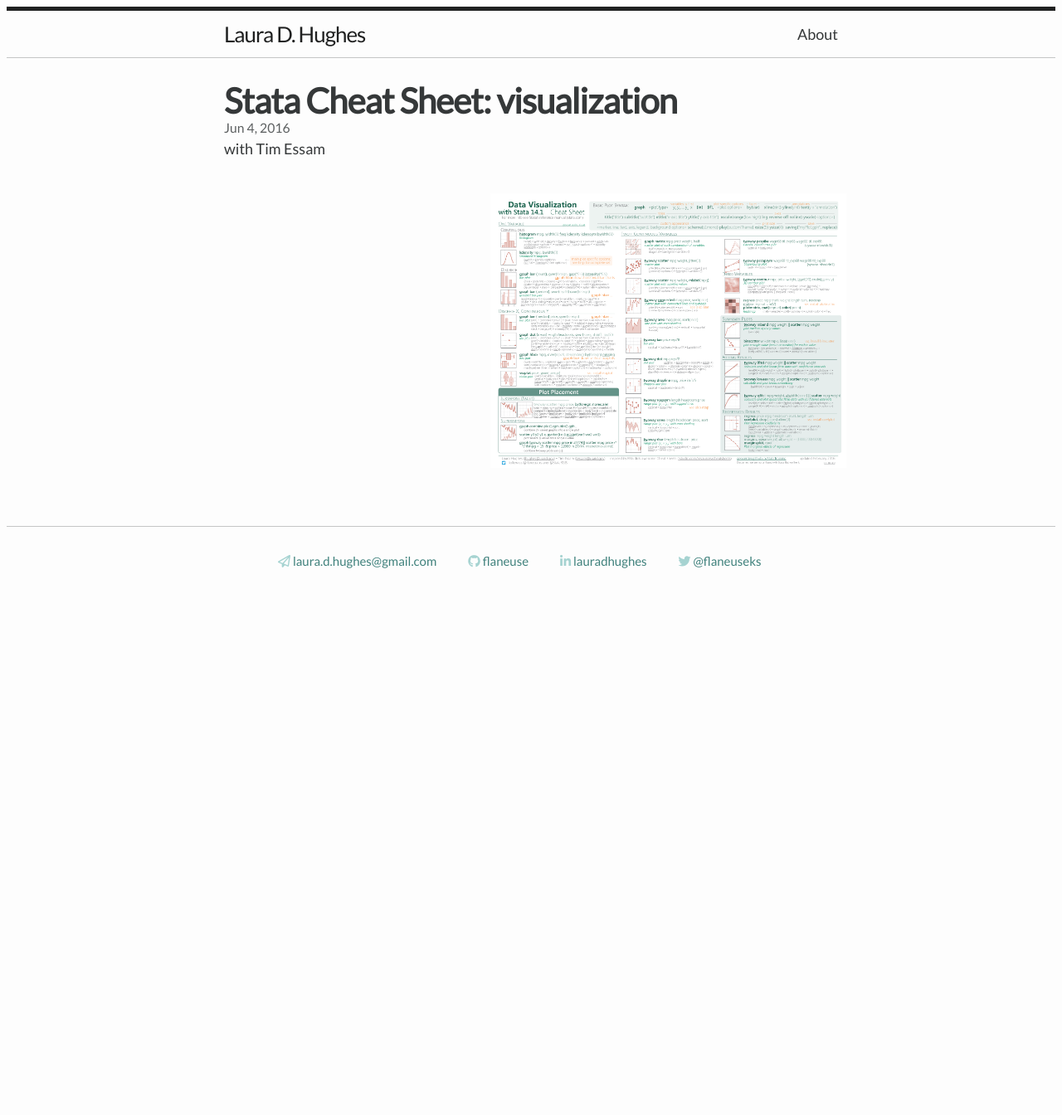
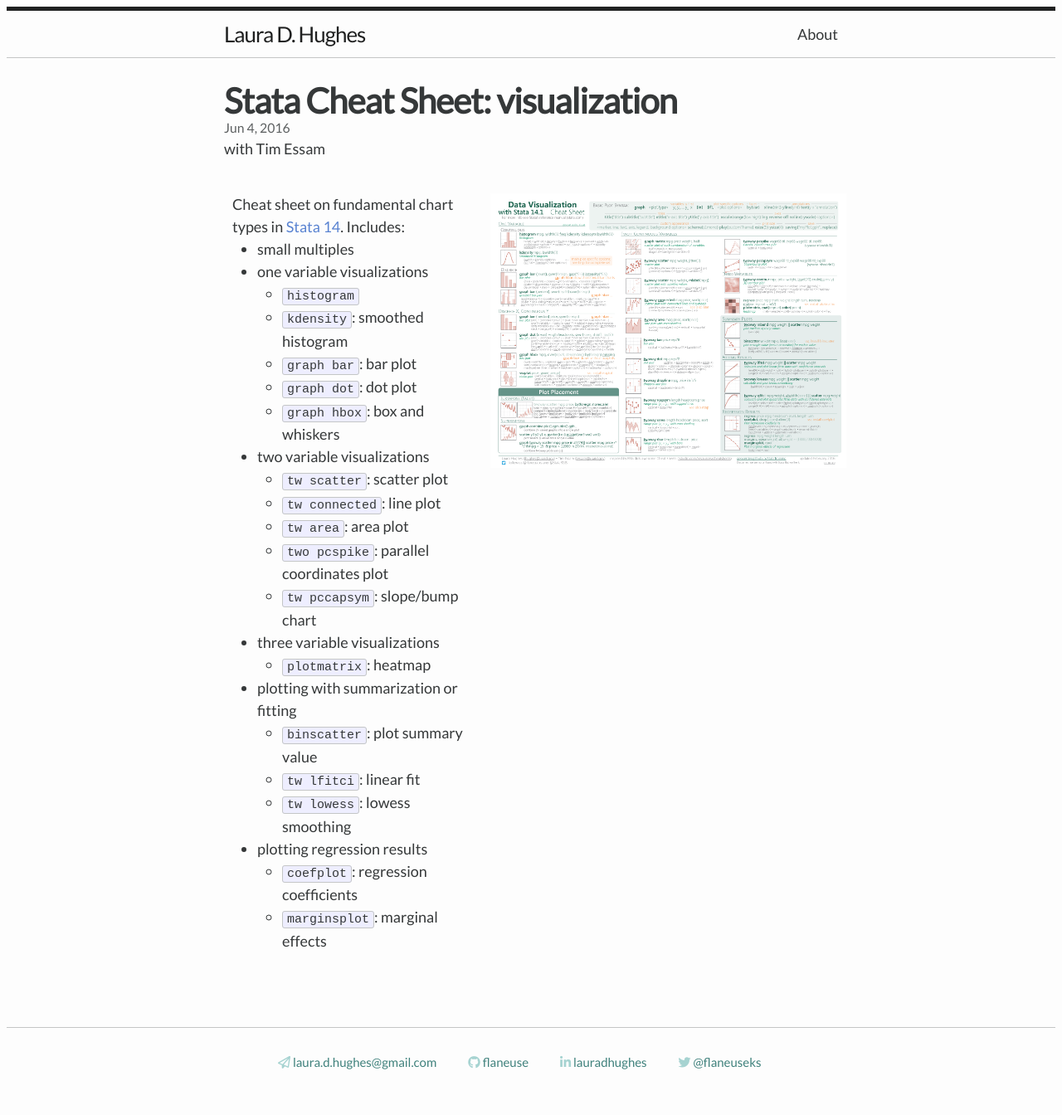
Before and after one commit to flaneuse/flaneuse.github.io, a Jekyll site: the page built from _posts/2016-06-04-stata-vis1.markdown, in a window 1280 px wide. Shown: the whole page at 83% size. Built offline with Jekyll 4.4.1, drawn with Linux system fonts in a browser that asks for light colours; nearby versions of some CDN libraries; some web fonts are replaced; library files that are not in the unit come from our copies; before the commit the page ends 900 px from its top, so only the background shows below that.

Commit message:
charting library summary

```diff
--- a/_posts/2016-06-04-stata-vis1.markdown
+++ b/_posts/2016-06-04-stata-vis1.markdown
@@ -5,4 +5,30 @@
 categories: Stata cheatsheet
 img: "/img/StataCheatSheet_visualization_2016_June.png"
 co-authors: Tim Essam
+link: "http://geocenter.github.io/StataTraining/pdf/StataCheatsheet_visualization1.pdf"
 ---
+
+Cheat sheet on fundamental chart types in [Stata 14](http://www.stata.com).  Includes:
+
+* small multiples
+* one variable visualizations
+  * `histogram`
+  * `kdensity`: smoothed histogram
+  * `graph bar`: bar plot
+  * `graph dot`: dot plot
+  * `graph hbox`: box and whiskers
+* two variable visualizations
+  * `tw scatter`: scatter plot
+  * `tw connected`: line plot
+  * `tw area`: area plot
+  * `two pcspike`: parallel coordinates plot
+  * `tw pccapsym`: slope/bump chart
+* three variable visualizations
+  * `plotmatrix`: heatmap
+* plotting with summarization or fitting
+  * `binscatter`: plot summary value
+  * `tw lfitci`: linear fit
+  * `tw lowess`: lowess smoothing
+* plotting regression results
+  * `coefplot`: regression coefficients
+  * `marginsplot`: marginal effects
```
